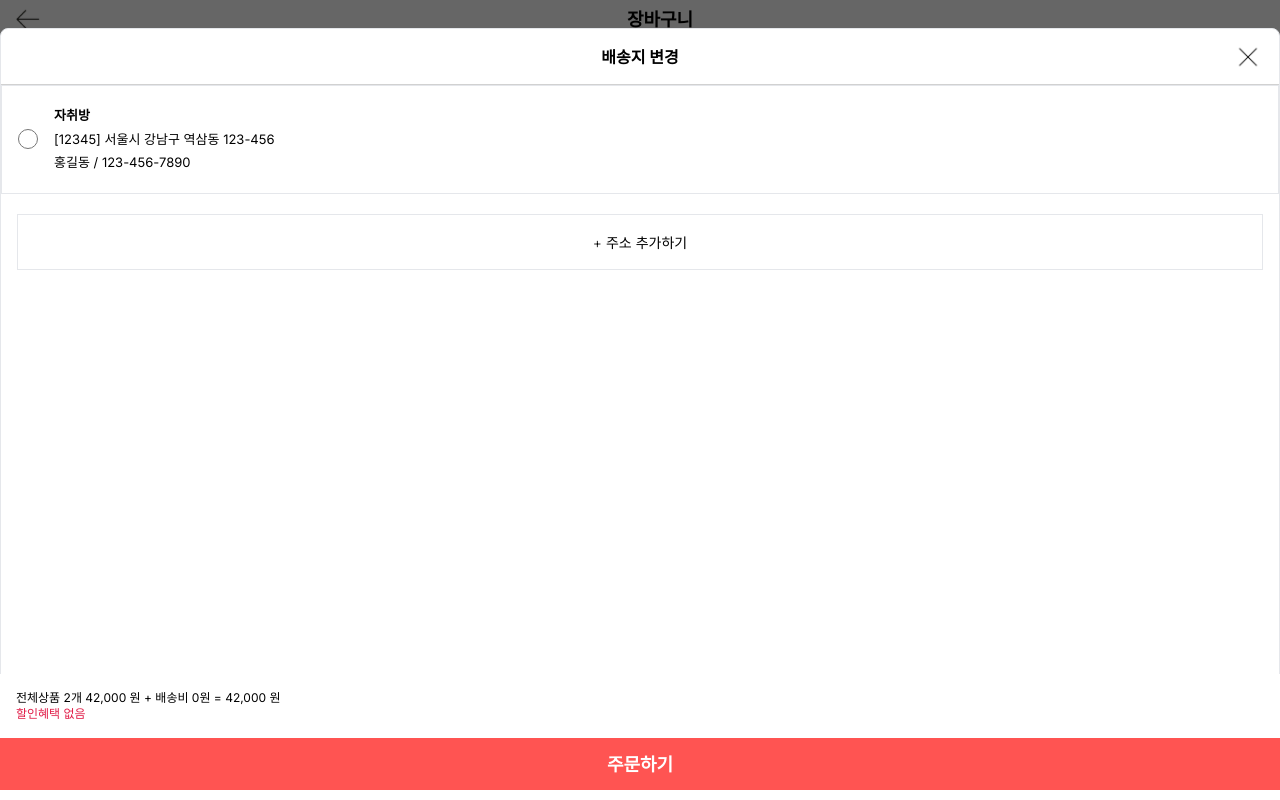
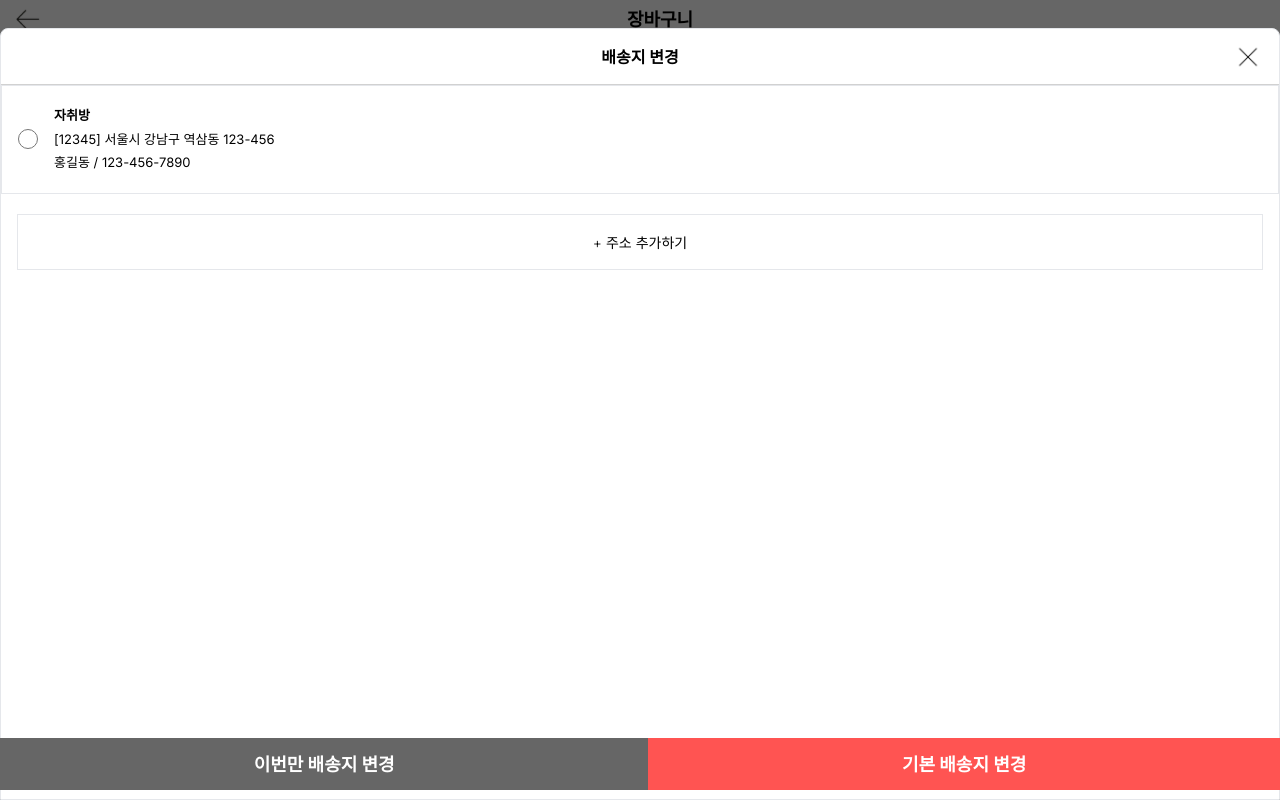
Before and after one commit to myonjin/Tyranno, a Next.js app: page /cart in a window 1280 px wide. Both pictures are taken after a click on the button "배송지 변경". Shown: the top 800 px of the page. Built offline with nearby package versions, Linux system fonts and the light colour scheme; grey boxes are pictures that could not be loaded.

Commit message:
style : 버튼 추가

```diff
--- a/src/components/pages/address/AddressModal.tsx
+++ b/src/components/pages/address/AddressModal.tsx
@@ -2,6 +2,7 @@ import X_icon from '@/images/X_icon.png'
 import Image from 'next/image'
 import Link from 'next/link'
 import AddressList from './AddressList'
+import Buttons from '@/components/ui/buttons'
 
 interface AddressModalProps {
     modalOpen: boolean
@@ -9,7 +10,6 @@ interface AddressModalProps {
 }
 function AddressModal({ modalOpen, setModalOpen }: AddressModalProps) {
     return modalOpen ? (
-        <div>
         <div className="bg-black/60 absolute inset-0 z-50">
             <div className="fixed inset-x-0 top-7 bottom-0 flex flex-col border rounded-t-lg bg-white">
                 {/* 모달 헤더 */}
@@ -37,6 +37,13 @@ function AddressModal({ modalOpen, setModalOpen }: AddressModalProps) {
                         </button>
                     </Link>
                 </div>
+                <div className="flex fixed bottom-0 left-0 right-0">
+                    <div className="flex-grow">
+                        <Buttons title="이번만 배송지 변경" href="/" color="#666666" />
+                    </div>
+                    <div className="flex-grow">
+                        <Buttons title="기본 배송지 변경" href="/" />
+                    </div>
                 </div>
             </div>
         </div>
--- a/src/components/pages/cart/CartList.tsx
+++ b/src/components/pages/cart/CartList.tsx
@@ -268,7 +268,7 @@ export default function CartList() {
                     <span className="text-lg font-bold mt-2">{(totalMoney + discountMoney).toLocaleString()} 원</span>
                 </div>
             </div>
-            <div className="fixed bottom-0 left-0 right-0 z-[100] bg-white">
+            <div className="fixed bottom-0 left-0 right-0 z-[1] bg-white">
                 <div className="relative p-4 ">
                     <p className="text-xs text-black">
                         전체상품 {filteredProductList.length}개 {(totalMoney + discountMoney).toLocaleString()} 원 +
--- a/src/components/pages/cart/DeliveryAddress.tsx
+++ b/src/components/pages/cart/DeliveryAddress.tsx
@@ -1,5 +1,6 @@
 import Image from 'next/image'
 import LocationIcon from '@/images/locationIcon.png'
+import Buttons from '@/components/ui/buttons'
 export default function DeliveryAddress() {
     const addData = [
         {
@@ -12,7 +13,7 @@ export default function DeliveryAddress() {
         },
     ]
     return (
-        <div className="my-5 mx-5 ">
+        <div className="my-5 mx-5 z-[2]">
             <div className="flex mb-2 ">
                 {/* <Image src={LocationIcon} alt="위치" width={20} /> */}
                 <Image
@@ -22,7 +23,10 @@ export default function DeliveryAddress() {
                     alt="place-marker--v1"
                 />
                 <h3 className="text- base font-bold">{addData[0].name}</h3>
-                <span className="ml-1 px-2 text-sm" style={{ backgroundColor: '#ff5452', color: 'white' }}>
+                <span
+                    className="ml-1 px-2 text-sm justify-center items-center flex"
+                    style={{ backgroundColor: '#ff5452', color: 'white' }}
+                >
                     {addData[0].isMain}
                 </span>
             </div>
```
Lines whose indentation alone changed are shown as unchanged.
